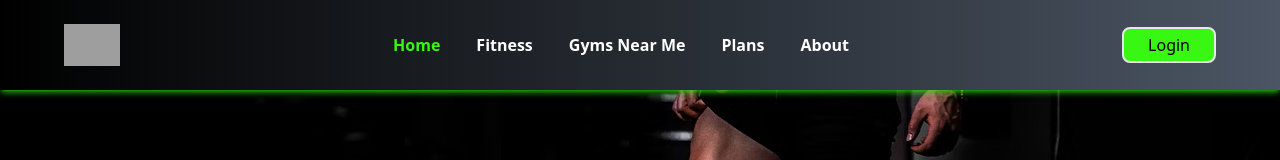
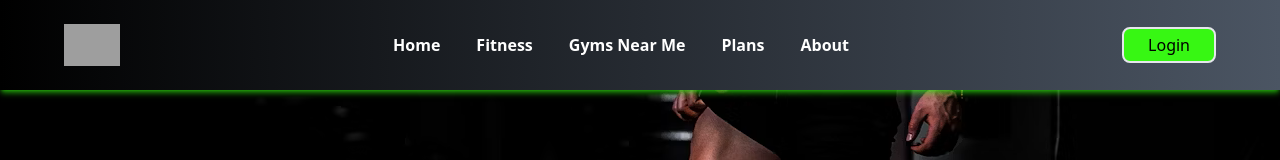
Before and after one commit to thechitransh/Gym_frontend, a React (Vite) app: page / in a window 1280 px wide. Shown: the top 160 px of the page. Built offline with nearby package versions, Linux system fonts and the light colour scheme; grey boxes are pictures that could not be loaded.

Commit message:
minor changes

```diff
--- a/src/components/Nav.jsx
+++ b/src/components/Nav.jsx
@@ -15,16 +15,15 @@ function Nav() {
             />
           </div>
           <ul className="flex gap-9 font-semibold text-white">
-            <li className=" cursor-pointer hover:text-[#37f713]">
-              <NavLink
+            <NavLink to="/" className=" cursor-pointer hover:text-[#37f713]">
+              <p
                 className={({ isActive }) =>
                   isActive ? "text-[#37f713]" : " "
                 }
-                to="/"
               >
                 Home
-              </NavLink>
-            </li>
+              </p>
+            </NavLink>
             <li className=" cursor-pointer hover:text-[#c4306b]">Fitness</li>
             <li className=" cursor-pointer hover:text-[#c4306b]">
               Gyms Near Me
@@ -33,9 +32,11 @@ function Nav() {
             <li className=" cursor-pointer hover:text-[#c4306b]">About</li>
           </ul>
           <div>
-            <button className="border-2 px-6 text-black py-1 rounded-lg bg-[#37f713] transition-all duration-500 hover:bg-white hover:border-2 hover:border-[#37f713] hover:text-black">
-              <Link to="login">Login</Link>
-            </button>
+            <NavLink to="login">
+              <button className="border-2 px-6 text-black py-1 rounded-lg bg-[#37f713] transition-all duration-500 hover:bg-white hover:border-2 hover:border-[#37f713] hover:text-black">
+                <p to="login">Login</p>
+              </button>
+            </NavLink>
           </div>
         </section>
       </nav>
--- a/src/pages/Login.jsx
+++ b/src/pages/Login.jsx
@@ -98,7 +98,7 @@ function Login() {
                 className=" outline-none border-b-2 rounded-md px-2"
               />
               <div
-                className=" absolute right-1 top-1 hover:cursor-pointer"
+                className=" absolute right-1 top-0 hover:cursor-pointer"
                 onClick={eyeClick}
               >
                 {Eye ? (
--- a/src/pages/SignUp.jsx
+++ b/src/pages/SignUp.jsx
@@ -75,7 +75,7 @@ function SignUp() {
                     onChange={(e) => setConfirmSignup(e.target.value)}
                   />
                   <div
-                    className=" absolute right-1 top-1 hover:cursor-pointer"
+                    className=" absolute right-1 top-0 hover:cursor-pointer"
                     onClick={eyeClick}
                   >
                     {Eye ? (
```
